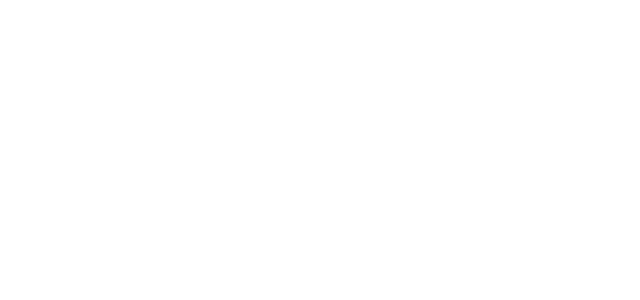
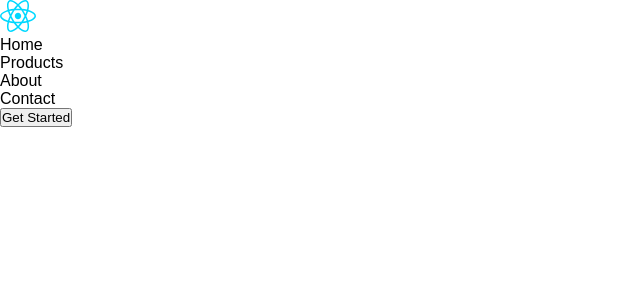
Before and after one commit to electrixky/router-practice, a React (Vite) app: page / in a window 1280 px wide. Shown: the top 300 px of the page, without its empty margins (0-640 px from the left). Built offline with nearby package versions, Linux system fonts and the light colour scheme.

Commit message:
pages added

```diff
--- a/src/App.jsx
+++ b/src/App.jsx
@@ -1,8 +1,18 @@
+import Navbar from "./components/Navbar.jsx";
+import Home from "./pages/Home.jsx";
+import {Routes, Route} from "react-router-dom";
+import Products from "./pages/Products.jsx";
+
 function App() {
 
-  return (
-      <div></div>
-  )
+    return (
+        <div>
+            <Navbar/>
+            <Routes>
+                <Route/>
+            </Routes>
+        </div>
+    )
 }
 
 export default App
--- /dev/null
+++ b/src/components/Navbar.jsx
@@ -0,0 +1,19 @@
+import React from 'react';
+import logo from '../assets/react.svg'
+
+function Navbar(props) {
+    return (
+        <div>
+            <img src={logo} alt=""/>
+            <ul>
+                <li>Home</li>
+                <li>Products</li>
+                <li>About</li>
+                <li>Contact</li>
+            </ul>
+            <button>Get Started</button>
+        </div>
+    );
+}
+
+export default Navbar;
--- a/src/main.jsx
+++ b/src/main.jsx
@@ -1,10 +1,10 @@
-import { StrictMode } from 'react'
-import { createRoot } from 'react-dom/client'
+import {createRoot} from 'react-dom/client'
 import App from './App.jsx'
 import './index.css'
+import {BrowserRouter} from "react-router-dom";
 
 createRoot(document.getElementById('root')).render(
-  <StrictMode>
-    <App />
-  </StrictMode>,
+    <BrowserRouter>
+        <App/>
+    </BrowserRouter>
 )
--- /dev/null
+++ b/src/pages/Home.jsx
@@ -0,0 +1,11 @@
+import React from 'react';
+
+function Home(props) {
+    return (
+        <div>
+            <h1>Home page</h1>
+        </div>
+    );
+}
+
+export default Home;
--- /dev/null
+++ b/src/pages/Products.jsx
@@ -0,0 +1,11 @@
+import React from 'react';
+
+function Products(props) {
+    return (
+        <div>
+            <h1>Products page</h1>
+        </div>
+    );
+}
+
+export default Products;
```
Also changed, not shown: src/pages/About.jsx (added, +11 -0 lines), src/pages/Contact.jsx (added, +11 -0 lines).
